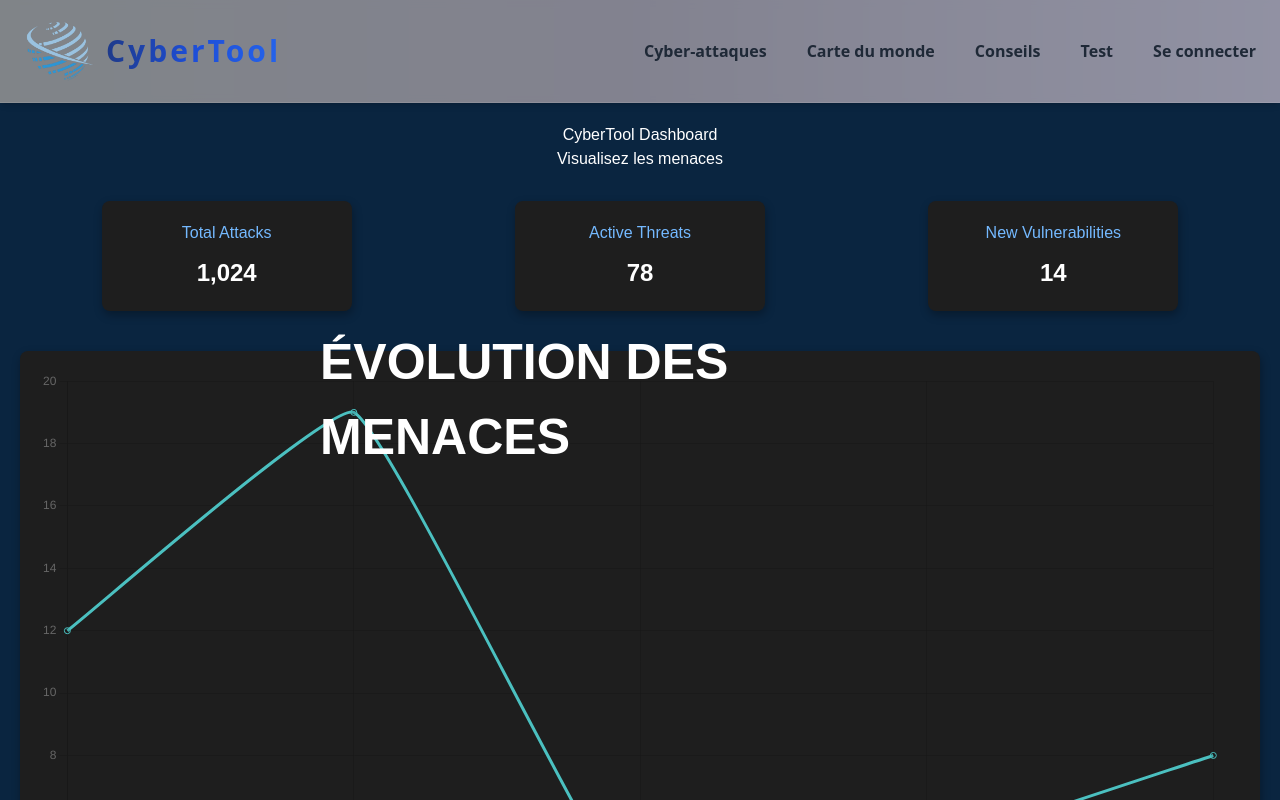
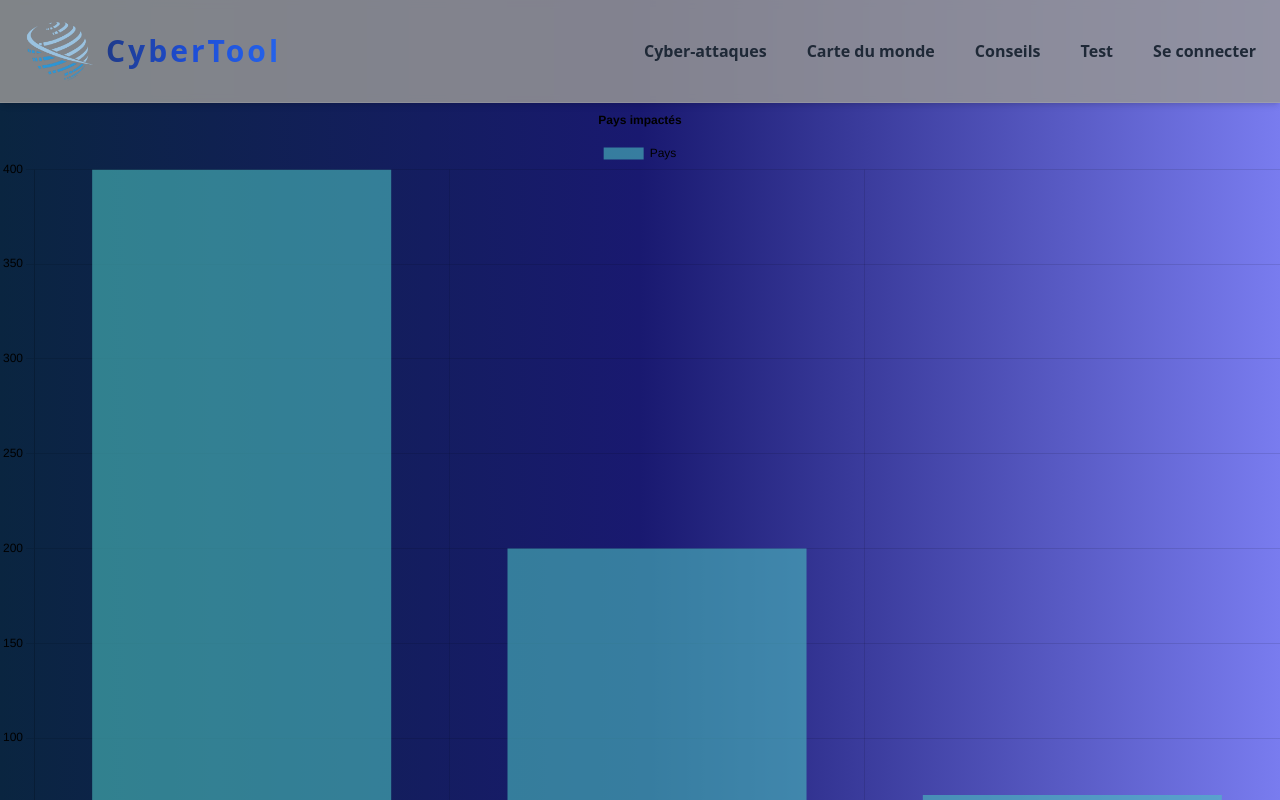
Before and after one commit to Kaly-0/Project2025, a Next.js app in the folder my-app-dashboard/: page /Cyber-attaques in a window 1280 px wide. Shown: the top 800 px of the page. Built offline with nearby package versions, Linux system fonts and the light colour scheme.

Commit message:
Ajout de graphiques

```diff
--- a/my-app-dashboard/app/Cyber-attaques/page.tsx
+++ b/my-app-dashboard/app/Cyber-attaques/page.tsx
@@ -1,23 +1,5 @@
-"use client"
+import CountryChart from "@/components/CountryChart";
 
-import React from 'react';
-import DashboardHeader from './DashboardHeader';
-import DashboardCard from './DashboardCard';
-import DashboardChart from './DashboardChart';
-import './style.css';
-
-const DashboardPage = () => {
-    return (
-        <div className="dashboard-container">
-            <DashboardHeader />
-            <div className="dashboard-content">
-                <DashboardCard title="Total Attacks" value="1,024" />
-                <DashboardCard title="Active Threats" value="78" />
-                <DashboardCard title="New Vulnerabilities" value="14" />
-            </div>
-            <DashboardChart />
-        </div>
-    );
-};
-
-export default DashboardPage;
+export default function Page() {
+    return <CountryChart />;
+}
--- a/my-app-dashboard/app/dashboard-test/accueil/page.tsx
+++ /dev/null
@@ -1,7 +0,0 @@
-export default function AccueilPage() {
-    return (
-        <div>
-            <h1>Bienvenue</h1>
-        </div>
-    );
-}
--- /dev/null
+++ b/my-app-dashboard/components/CountryChart.tsx
@@ -0,0 +1,57 @@
+"use client";
+import {
+    Chart as ChartJS,
+    CategoryScale,
+    LinearScale,
+    BarElement,
+    Title,
+    Tooltip,
+    Legend,
+} from "chart.js";
+import { Bar } from "react-chartjs-2";
+
+ChartJS.register(CategoryScale, LinearScale, BarElement, Title, Tooltip, Legend);
+
+export default function BarChartExample() {
+    const data = {
+        labels: ["USA", "Royaume-Uni", "France"],
+        datasets: [
+            {
+                label: "Pays",
+                data: [400, 200, 70],
+                backgroundColor: "rgba(75, 192, 192, 0.6)",
+            },
+        ],
+    };
+
+    const options = {
+        responsive: true,
+        plugins: {
+            legend: {
+                position: "top" as const,
+                labels: {
+                    color: "#000000",
+                },
+            },
+            title: {
+                display: true,
+                text: "Pays impactés",
+                color: "#000000",
+            },
+        },
+        scales: {
+            x: {
+                ticks: {
+                    color: "#000000",
+                },
+            },
+            y: {
+                ticks: {
+                    color: "#000000",
+                },
+            },
+        },
+    };
+
+    return <Bar data={data} options={options} width={600} height={400} />;
+}
--- a/my-app-dashboard/components/DashboardLayout.tsx
+++ b/my-app-dashboard/components/DashboardLayout.tsx
@@ -4,6 +4,7 @@ import React, { useState } from 'react';
 import '../app/dashboard-test/styles.css';
 import BarChartExample from '@/components/CountryChart.tsx';
 import CyberFeedPage from "@/app/cyber-feed/page";
+//import DashboardHome from "@/app/dashboard-test/accueil/page.tsx";
 
 const DashboardLayout = () => {
     const [activeSection, setActiveSection] = useState('accueil');
@@ -33,16 +34,21 @@ const DashboardLayout = () => {
                 </ul>
             </aside>
 
-            {/* Content */}
             <div className="content">
                 {activeSection === 'accueil' && <h1>Bienvenue sur le tableau de bord Accueil !</h1>}
+                    <>
+
+                    </>
+
                 {activeSection === 'statistiques' && (
                     <>
-                        <h1>Voici vos Statistiques 🔥</h1>
+                        <h1></h1>
                         <BarChartExample />
                     </>
                 )}
                 {activeSection === 'chiffres' && <h1>Analyse des Chiffres 📊</h1>}
+
+
                 {activeSection === 'tendances' && (
                     <>
                         <h1></h1>
--- a/my-app-dashboard/components/TestSidebar.tsx
+++ b/my-app-dashboard/components/TestSidebar.tsx
@@ -1,7 +1,10 @@
 import Link from "next/link";
+import SquareComponents from "@/components/SquareComponents";
+import React from "react";
 
 export default function TestSidebar() {
     return (
+        <div> <SquareComponents/>
             <aside className="test-sidebar">
                 <ul>
                     <li><Link href="/dashboard-test">🏠 Accueil</Link></li>
@@ -10,5 +13,6 @@ export default function TestSidebar() {
                     <li><Link href="/dashboard-test/tendances">Tendances</Link></li>
                 </ul>
             </aside>
+        </div>
     );
 }
```
Lines whose indentation alone changed are shown as unchanged.
